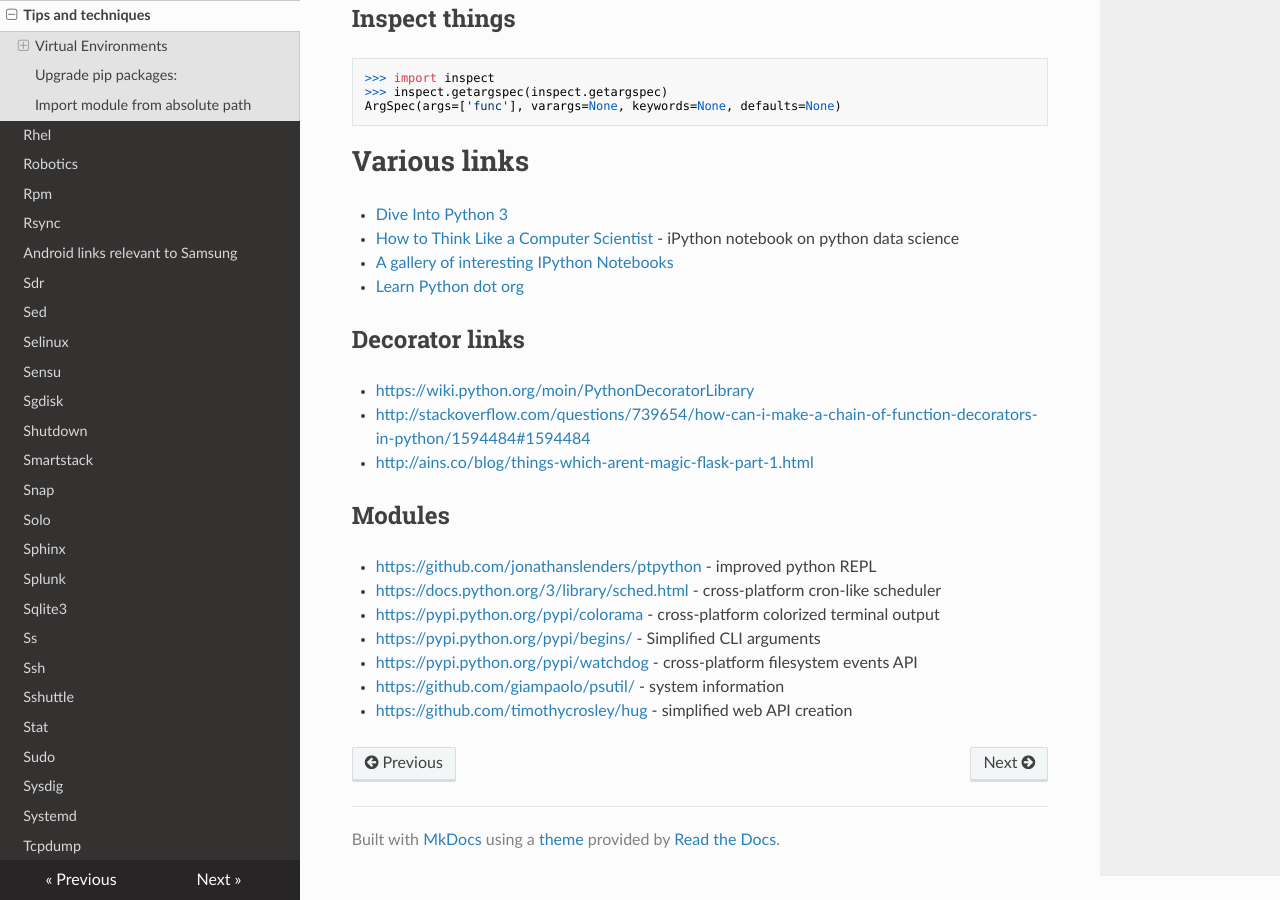
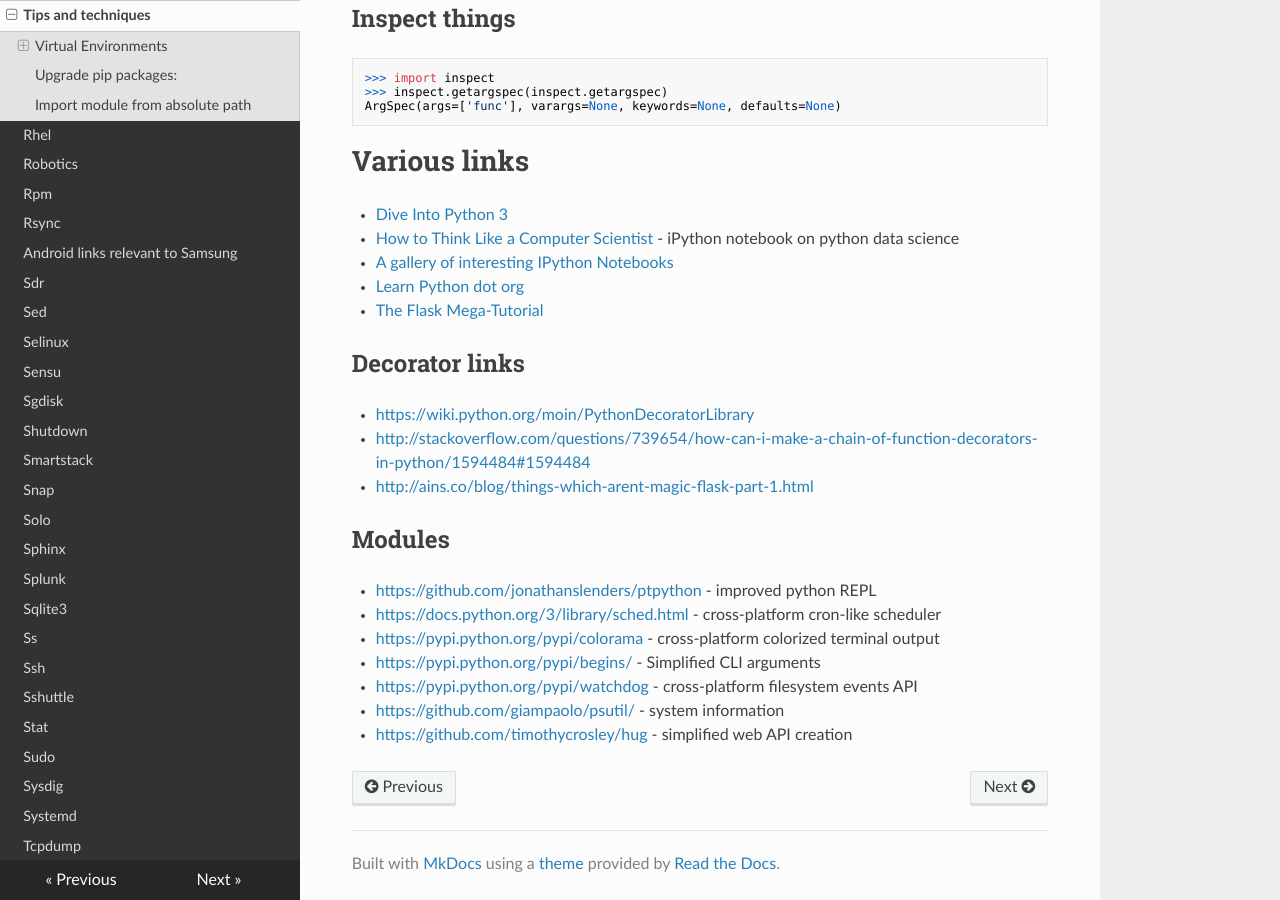
Before and after one commit to lando-cal/tech-notes, an MkDocs documentation site: the page built from docs/python.md, in a window 1280 px wide and 900 px high, scrolled down 2060 px. Built offline with MkDocs 1.6.1, drawn with Linux system fonts in a browser that asks for light colours; nearby versions of some CDN libraries.

Commit message:
Add Flask Mega-Tutorial link

```diff
--- a/docs/python.md
+++ b/docs/python.md
@@ -108,6 +108,7 @@ ArgSpec(args=['func'], varargs=None, keywords=None, defaults=None)
 - [How to Think Like a Computer Scientist](http://interactivepython.org/courselib/static/thinkcspy/index.html) - iPython notebook on python data science
 - [A gallery of interesting IPython Notebooks](https://github.com/ipython/ipython/wiki/A-gallery-of-interesting-IPython-Notebooks)
 - [Learn Python dot org](http://www.learnpython.org/)
+- [The Flask Mega-Tutorial](https://blog.miguelgrinberg.com/post/the-flask-mega-tutorial-part-i-hello-world)
 
 ## Decorator links
 
```
